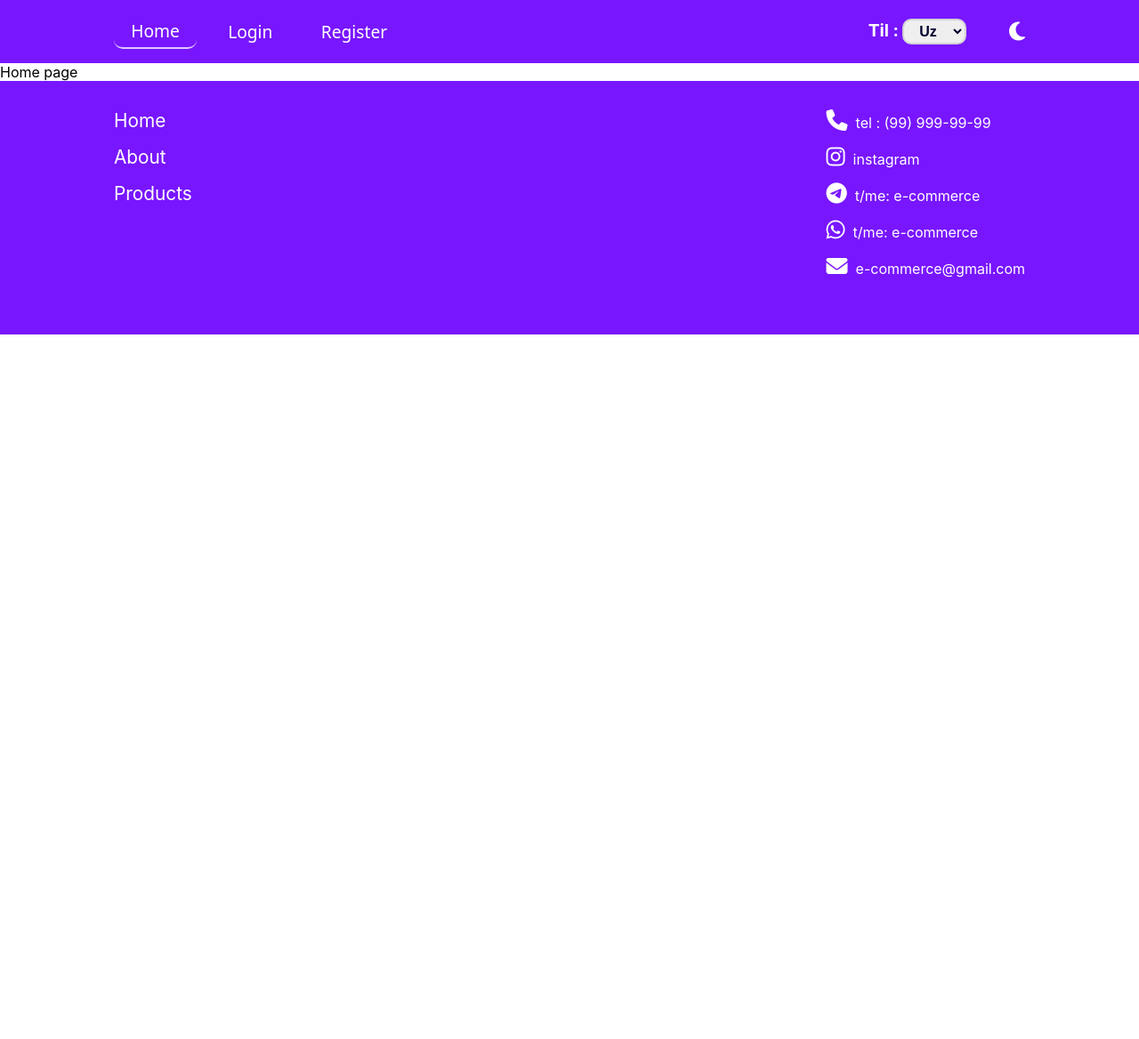
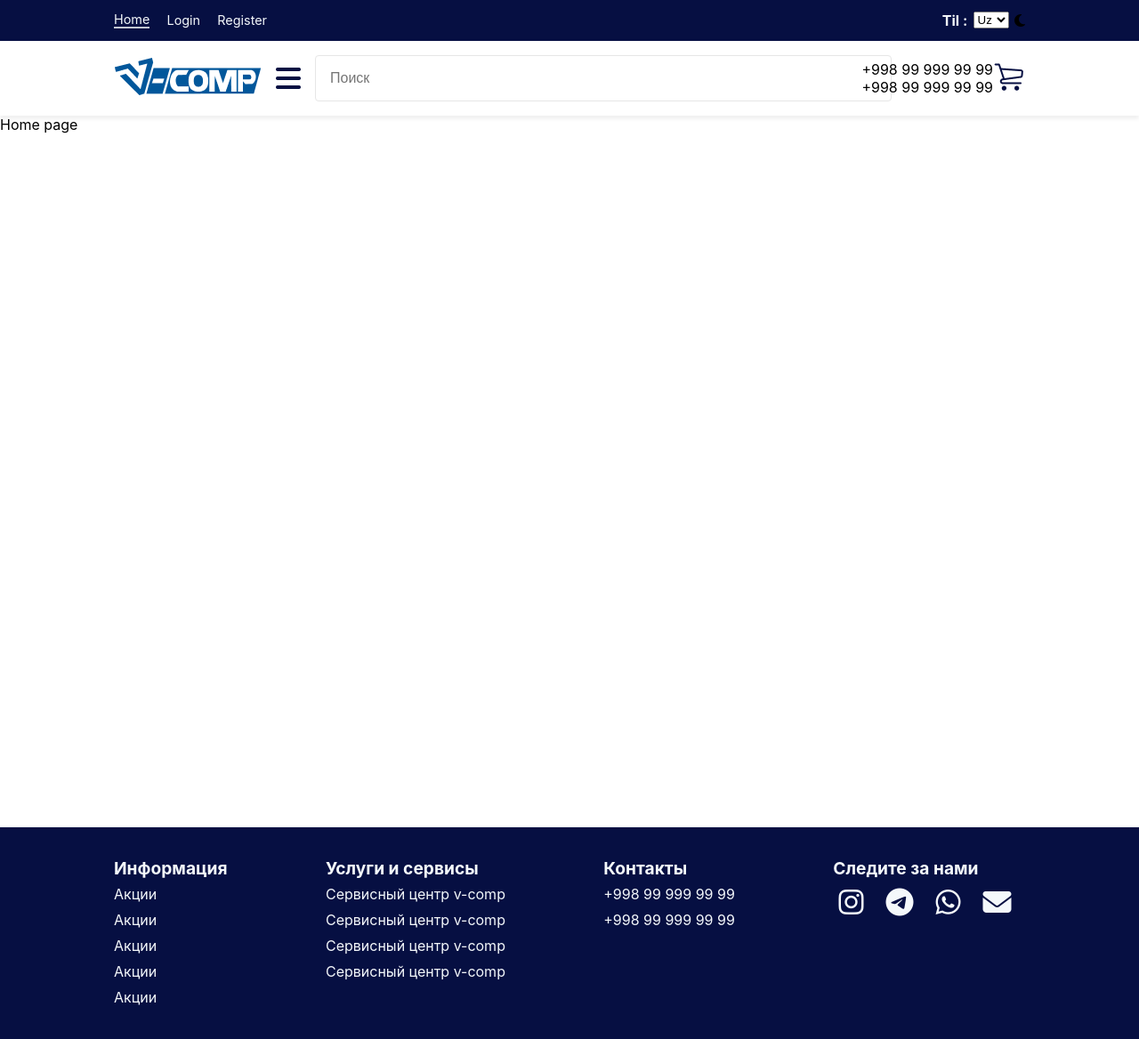
Before and after one commit to ImMalika/e-commerce, a React (Create React App) app: page / in a window 1280 px wide. Shown: the top 1168 px of the page at 89% size. Before the commit the page ends 800 px from the top, so only its background shows below. Built offline with nearby package versions, Linux system fonts and the light colour scheme.

Commit message:
navbar and footer were editted

```diff
--- a/src/components/footer/footer.js
+++ b/src/components/footer/footer.js
@@ -1,25 +1,34 @@
 import React from 'react'
-import { Link } from 'react-router-dom'
-import c from "./footer.module.scss"
-
+import c from "./footer.module.scss";
+import { Network, Tel } from './network';
 const Footer = () => {
   return (
     <div className={c.footer}>
-      <div className={c.foot}>
-        <div className={c.foot_left}>
-          <ul>
-            <Link to={'/'}>Home</Link>
-            <Link to={'/'}>About</Link>
-            <Link to={'/'}>Products</Link>
-          </ul>
-        </div>
-        <div className={c.foot_right}><ul>
-          <li><i class="fa-solid fa-phone"></i>&nbsp; tel : (99) 999-99-99</li>
-          <li><i class="fa-brands fa-instagram"></i>&nbsp; instagram</li>
-          <li><i class="fa-brands fa-telegram"></i>&nbsp; t/me: e-commerce</li>
-          <li><i class="fa-brands fa-whatsapp"></i>&nbsp; t/me: e-commerce</li>
-          <li><i class="fa-solid fa-envelope"></i>&nbsp; e-commerce@gmail.com</li>
-        </ul></div>
+      <div className={c.footer__main}>
+        <ul>
+          <li><b>Информация</b></li>
+          <li>Акции</li>
+          <li>Акции</li>
+          <li>Акции</li>
+          <li>Акции</li>
+          <li>Акции</li>
+        </ul>
+        <ul>
+          <li><b>Услуги и сервисы</b></li>
+          <li>Сервисный центр v-comp</li>
+          <li>Сервисный центр v-comp</li>
+          <li>Сервисный центр v-comp</li>
+          <li>Сервисный центр v-comp</li>
+
+        </ul>
+        <ul>
+          <li><b>Контакты</b></li>
+            <Tel />
+        </ul>
+        <ul>
+          <li><b>Следите за нами</b></li>
+          <Network />
+        </ul>
       </div>
     </div>
   )
--- a/src/components/footer/footer.module.scss
+++ b/src/components/footer/footer.module.scss
@@ -1,28 +1,31 @@
-@import  "../../scss/variables.scss";
+$darkblue: #060F42;
+$linkColor: #F4F8FB;
 
 .footer{
     width: 100%;
-    background-color: $purple;
-    color: $light;
-    // background-color: rgba(211, 211, 211, 0.387);
-    .foot{
-        padding: 2rem 0 4rem;
+    background-color: $darkblue;
+    padding: 2rem 0 5rem;
+    &__main{
         width: 80%;
         margin: 0 auto;
+        color: $linkColor;
         display: flex;
+        align-items: flex-start;
         justify-content: space-between;
         ul{
-            display: flex;
-            flex-direction: column;
-            row-gap: 1rem;
-            a{
-                font-size: 1.3rem;
+            line-height: 1.8rem;
+            li{
+                font-size: 1rem;
+                b{
+                    font-size: 1.2rem;
+                }
             }
-            li{
-                i{
-                    font-size: 1.5rem;
-                    color: $light;
-                }
+            .network{
+                display: flex;
+                align-items: center;
+                gap: 1rem;
+                font-size: 2rem;
+                padding: .4rem;
             }
         }
     }
--- /dev/null
+++ b/src/components/footer/network.jsx
@@ -0,0 +1,31 @@
+import React from 'react'
+import c from "./footer.module.scss"
+const Network = () => {
+    return (
+        <div>
+            <div className={c.network}>
+                <a href=""><i class="fa-brands fa-instagram"></i>&nbsp; </a>
+                <a href=""><i class="fa-brands fa-telegram"></i>&nbsp;</a>
+                <a href=""><i class="fa-brands fa-whatsapp"></i>&nbsp; </a>
+                <a href=""><i class="fa-solid fa-envelope"></i>&nbsp; </a>
+            </div>
+        </div>
+    )
+}
+
+export { Network};
+
+// ----------
+
+const Tel = () => {
+  return (
+    <div>
+        <div className={c.phone}>
+        <a href="tel:+998 99 999 99 99">+998 99 999 99 99</a><br />
+        <a href="tel:+998 99 999 99 99">+998 99 999 99 99</a>
+        </div>
+    </div>
+  )
+}
+
+export  {Tel}
--- a/src/components/layout/layout.js
+++ b/src/components/layout/layout.js
@@ -1,15 +1,16 @@
 import React from 'react'
 import Footer from '../footer/footer'
 import Navbar from '../navbar/navbar'
-
+import Navbar2 from "../navbar2/navbar2"
 const Layout = ({ children }) => {
     return (
         <div>
             <Navbar />
+            <Navbar2 />
             {children}
             <Footer />
         </div>
     )
 }
 
-export  {Layout}
+export { Layout }
--- a/src/components/navbar/navbar.js
+++ b/src/components/navbar/navbar.js
@@ -9,22 +9,20 @@ import { NavLink } from "react-router-dom"
 const Navbar = () => {
   return (
     <div className={c.navbar}>
-      <div className={c.nav}>
-        <div className={c.nav_left}>
+      <div className={c.navbar__main}>
+        <div className={c.navbar__main__links}>
           <NavLink to={'/'}>Home</NavLink>
           <NavLink to={'/login'}>Login</NavLink>
           <NavLink to={'/register'}>Register</NavLink>
         </div>
-        <div className={c.nav_right}>
-
-          <div className={c.lang}>
+        <div className={c.navbar__main__lang}>
             <span><b>Til : </b></span>
             <select className={c.select}>
               <option value="uz">Uz</option>
               <option value="en">En</option>
               <option value="ru">Ru</option>
             </select>
-          </div>
+
           <div className={c.mode}><i class="fa-solid fa-moon"></i></div>
         </div>
       </div>
--- a/src/components/navbar/navbar.module.scss
+++ b/src/components/navbar/navbar.module.scss
@@ -1,7 +1,11 @@
 @import  "../../scss/variables.scss";
+
+$darkblue: #060F42;
+$linkColor: #F4F8FB;
+
 *{
+    padding: 0;
     margin: 0;
-    padding: 0;
     list-style: none;
     text-decoration: none;
     a{
@@ -10,63 +14,38 @@
 }
 
 .navbar{
-    text-align: center;
-    background-color: $purple;
-    color: $light;
-    .nav{
+    width: 100%;
+    background-color: $darkblue;
+    &__main{
         width: 80%;
         margin: 0 auto;
+        padding: .8rem;
         display: flex;
+        align-items: center;
         justify-content: space-between;
-        align-items: center;
-        padding: 1rem;
-        .nav_left{
-            width: 50%;
-            gap: 1rem;
+        &__links{
+            width: 40%;
             display: flex;
+            align-items: center;
             justify-content: flex-start;
-            align-items: center;
-
-        }
-
-        .logo{
-            img{
-                width: 76px;
-            height: 50px;
+            gap: 1.2rem;
+            a{
+                font-size: .9rem;
+                color: $linkColor;
             }
         }
-        a{
-            font-size: 1.2rem;
-            font-weight: 500;
-            padding: .3rem 1.2rem;
-            border-radius: $br_r_10;
-            // border-bottom: 2px solid #7816FF;
-            font-family: system-ui, -apple-system, BlinkMacSystemFont, 'Segoe UI', Roboto, Oxygen, Ubuntu, Cantarell, 'Open Sans', 'Helvetica Neue', sans-serif;
-        }
-    }
+        &__lang{
+            display: flex;
+            align-items: center;
+            justify-content: center;
+            gap: .4rem;
+            li{
+                color: $linkColor;
+                cursor: pointer;
+            }
+            span{
+                color: $linkColor;
 
-    .nav_right{
-        display: flex;
-        align-items: center;
-        justify-content: center;
-        gap: 3rem;
-        .lang {
-            font-weight: 600;
-            font-size: 1.2rem;
-            .select {
-                color: rgb(0, 0, 45);
-                font-weight: 600;
-                font-size: 1rem;
-                display: inline-block;
-                padding: .2rem .8rem;
-                border: 2px solid lightgray;
-                border-radius: 10px;
-            }
-        }
-        .mode{
-            i{
-                font-size: 1.5rem;
-                cursor: pointer;
             }
         }
     }
--- /dev/null
+++ b/src/components/navbar2/navbar2.jsx
@@ -0,0 +1,28 @@
+import React from 'react'
+import c from "./navbar2.module.scss";
+import Logo from "../../media/Logo1.png"
+import Korzina from "../../media/korzinaicon.png"
+import { Link } from 'react-router-dom';
+import { Tel } from '../footer/network';
+
+const Navbar2 = () => {
+    return (
+        <div className={c.navbar2}>
+            <div className={c.navbar2__main}>
+                <div className={c.logo}>
+                    <Link to={'/'}><img src={Logo} alt="logo" /></Link>
+                </div>
+
+                <div className={c.bars}><i class="fa-solid fa-bars"></i></div>
+
+                <form action=""><input type="text" placeholder='Поиск ' /></form>
+
+                <Tel />
+
+                <div className={c.korzina}><img src={Korzina} alt="korzina img" /></div>
+            </div>
+        </div>
+    )
+}
+
+export default Navbar2
--- /dev/null
+++ b/src/components/navbar2/navbar2.module.scss
@@ -0,0 +1,61 @@
+$darkblue: #060F42;
+$linkColor: #F4F8FB;
+$blue: #01579B;
+.navbar2 {
+    width: 100%;
+    background-color: white;
+    // border-bottom: 1px solid rgba(0, 0, 0, 0.55);
+    box-shadow: 0px 4px 4px rgba(0, 0, 0, 0.06);
+    padding: 1rem 0;
+
+    &__main {
+        width: 80%;
+        margin: 0 auto;
+        display: flex;
+        align-items: center;
+        justify-content: space-between;
+
+        .bars {
+            i {
+                font-size: 2rem;
+                color: $darkblue;
+                cursor: pointer;
+                padding: 0 1rem;
+            }
+        }
+
+        form {
+            width: 60%;
+
+            input {
+                width: 100%;
+                padding: 1rem;
+                font-size: 1rem;
+                background: rgb(255, 255, 255);
+                border: 1px solid #E6E6E6;
+                border-radius: 4px;
+            }
+            .searchicon{
+                position: absolute;
+                right: 0;
+                top: 0;
+                height: 100%;
+                width: 60px;
+                display: flex;
+                align-items: center;
+                justify-content: center;
+                background-color: $blue;
+                border: 0;
+                border-radius: 0 4px 4px 0;
+                cursor: pointer;
+                i{
+                    color: $linkColor;
+                    font-size: 1.5rem;
+                }
+            }
+        }
+        .korzina{
+            cursor: pointer;
+        }
+    }
+}
--- a/src/pages/home/home.module.scss
+++ b/src/pages/home/home.module.scss
@@ -0,0 +1,3 @@
+.home{
+    height: 100vh;
+}
```
Also changed, not shown: src/components/navbar2/search.jsx (added, +15 -0 lines), src/media/Logo1.png (added), src/media/korzinaicon.png (added).
